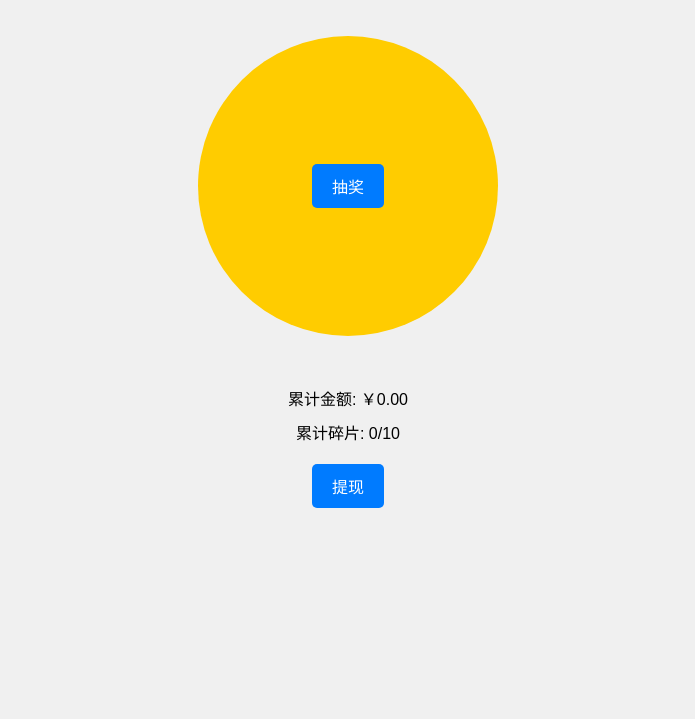
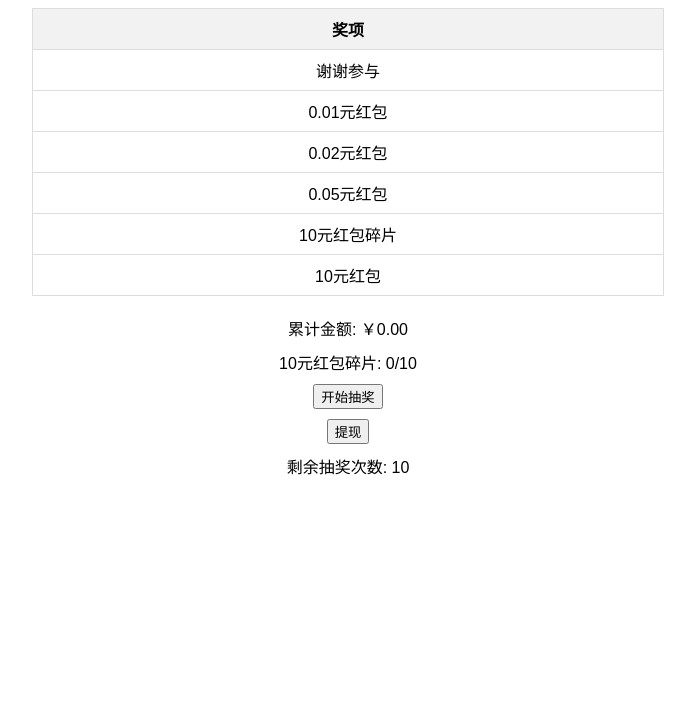
Before and after one commit to wentian-coder/wentian-coder.github.io, a plain HTML site: page index.html in a window 1280 px wide. Shown: the part 81-800 px from the top of the page, without its empty margins (292-987 px from the left). Drawn offline with Linux system fonts and the light colour scheme.

Commit message:
Update index.html

```diff
--- a/index.html
+++ b/index.html
@@ -3,117 +3,132 @@
 <head>
     <meta charset="UTF-8">
     <meta name="viewport" content="width=device-width, initial-scale=1.0">
-    <title>现金转盘抽奖</title>
+    <title>开心抽抽乐</title>
     <style>
         body {
             font-family: Arial, sans-serif;
-            background-color: #f0f0f0;
             text-align: center;
         }
-        .wheel {
-            width: 300px;
-            height: 300px;
-            background-color: #ffcc00;
-            border-radius: 50%;
-            margin: 50px auto;
-            position: relative;
-            display: flex;
-            justify-content: center;
-            align-items: center;
+        table {
+            width: 50%;
+            margin: 20px auto;
+            border-collapse: collapse;
         }
-        .button {
-            padding: 10px 20px;
-            font-size: 16px;
-            cursor: pointer;
-            background-color: #007bff;
-            color: white;
-            border: none;
-            border-radius: 5px;
+        th, td {
+            border: 1px solid #ddd;
+            padding: 8px;
         }
-        .result {
-            margin-top: 20px;
-            font-size: 18px;
+        th {
+            background-color: #f2f2f2;
         }
-        .total-amount, .total-fragments {
-            margin-top: 10px;
-            font-size: 16px;
-        }
-        .withdraw-button {
-            margin-top: 20px;
+        #result, #totalAmount, #fragments, #withdrawButton {
+            margin: 10px;
         }
     </style>
 </head>
 <body>
-    <h1>现金转盘抽奖</h1>
-    <div class="wheel">
-        <button class="button" onclick="spinWheel()">抽奖</button>
+    <h1>开心抽抽乐</h1>
+    <table>
+        <tr>
+            <th>奖项</th>
+        </tr>
+        <tr>
+            <td>谢谢参与</td>
+        </tr>
+        <tr>
+            <td>0.01元红包</td>
+        </tr>
+        <tr>
+            <td>0.02元红包</td>
+        </tr>
+        <tr>
+            <td>0.05元红包</td>
+        </tr>
+        <tr>
+            <td>10元红包碎片</td>
+        </tr>
+        <tr>
+            <td>10元红包</td>
+        </tr>
+    </table>
+    <div id="result"></div>
+    <div id="totalAmount">累计金额: ￥0.00</div>
+    <div id="fragments">10元红包碎片: 0/10</div>
+    <button onclick="startLottery()">开始抽奖</button>
+    <div id="withdrawButton">
+        <button onclick="withdraw()">提现</button>
     </div>
-    <div class="result" id="result"></div>
-    <div class="total-amount" id="total-amount">累计金额: ￥0.00</div>
-    <div class="total-fragments" id="total-fragments">累计碎片: 0/10</div>
-    <button class="withdraw-button button" onclick="withdraw()">提现</button>
+    <div id="chance">剩余抽奖次数: 10</div>
+    <div id="inputArea" style="display: none;">
+        <input type="text" id="passcode" placeholder="输入口令">
+        <button onclick="redeemChance()">获取一次抽奖机会</button>
+    </div>
 
     <script>
         let totalAmount = 0;
-        let totalFragments = 0;
-        let remainingChances = 10;
-
-        const prizes = [
-            { name: "谢谢参与", probability: 30 },
-            { name: "0.01元红包", amount: 0.01, probability: 20 },
-            { name: "0.02元红包", amount: 0.02, probability: 10 },
-            { name: "0.05元红包", amount: 0.05, probability: 5 },
-            { name: "10元红包碎片", probability: 34.9 },
-            { name: "10元红包", amount: 10, probability: 0.1 }
-        ];
+        let fragments = 0;
+        let chances = 10;
+        const prizes = ["谢谢参与", "0.01元红包", "0.02元红包", "0.05元红包", "10元红包碎片", "10元红包"];
+        let probabilities = [30, 20, 10, 0.1, 34.9, 0.1];
 
         function getRandomPrize() {
             let rand = Math.random() * 100;
-            let cumulativeProbability = 0;
-            for (let prize of prizes) {
-                cumulativeProbability += prize.probability;
-                if (rand <= cumulativeProbability) {
-                    return prize;
+            let cumulative = 0;
+            for (let i = 0; i < probabilities.length; i++) {
+                cumulative += probabilities[i];
+                if (rand < cumulative) {
+                    return prizes[i];
+                }
+            }
+            return prizes[prizes.length - 1]; // 防止意外情况，返回最后一个奖品
+        }
+
+        function startLottery() {
+            if (chances <= 0) {
+                document.getElementById('inputArea').style.display = 'block';
+                return;
+            }
+            chances--;
+            document.getElementById('chance').innerText = `剩余抽奖次数: ${chances}`;
+            let prize = getRandomPrize();
+            document.getElementById('result').innerText = `恭喜您获得: ${prize}`;
+            if (prize.includes("元红包") && prize !== "10元红包碎片") {
+                let amount = parseFloat(prize.split("元红包")[0]);
+                totalAmount += amount;
+                document.getElementById('totalAmount').innerText = `累计金额: ￥${totalAmount.toFixed(2)}`;
+            } else if (prize === "10元红包碎片") {
+                fragments++;
+                document.getElementById('fragments').innerText = `10元红包碎片: ${fragments}/10`;
+                if (fragments === 9) {
+                    alert("加油柯柯，离提现只差最后一步了！");
+                    probabilities = [30, 40, 20, 7, 2.9, 0.1];
+                } else if (fragments === 10) {
+                    totalAmount += 10;
+                    fragments = 0;
+                    probabilities = [30, 20, 10, 0.1, 34.9, 0.1];
+                    document.getElementById('totalAmount').innerText = `累计金额: ￥${totalAmount.toFixed(2)}`;
+                    document.getElementById('fragments').innerText = `10元红包碎片: ${fragments}/10`;
+                    alert("恭喜您获得10元红包");
                 }
             }
         }
 
-        function spinWheel() {
-            if (remainingChances <= 0) {
-                let input = prompt("请输入口令以获得一次抽奖机会");
-                if (input === "闻天哥哥好厉害") {
-                    remainingChances++;
-                } else {
-                    alert("口令错误，无法获得抽奖机会");
-                    return;
-                }
+        function redeemChance() {
+            let passcode = document.getElementById('passcode').value;
+            if (passcode === "闻天哥哥好厉害") {
+                chances++;
+                document.getElementById('chance').innerText = `剩余抽奖次数: ${chances}`;
+                document.getElementById('inputArea').style.display = 'none';
+            } else {
+                alert("口令错误，请重新输入");
             }
-
-            remainingChances--;
-            let prize = getRandomPrize();
-            if (prize.name === "10元红包碎片") {
-                totalFragments++;
-                if (totalFragments === 10) {
-                    totalAmount += 10;
-                    totalFragments = 0;
-                    document.getElementById("result").innerText = "恭喜您获得10元红包";
-                } else {
-                    document.getElementById("result").innerText = "恭喜您获得10元红包碎片";
-                }
-            } else if (prize.amount) {
-                totalAmount += prize.amount;
-                document.getElementById("result").innerText = "恭喜您获得" + prize.name;
-            } else {
-                document.getElementById("result").innerText = prize.name;
-            }
-
-            document.getElementById("total-amount").innerText = "累计金额: ￥" + totalAmount.toFixed(2);
-            document.getElementById("total-fragments").innerText = "累计碎片: " + totalFragments + "/10";
         }
 
         function withdraw() {
             if (totalAmount >= 10) {
                 alert("提现成功");
+                totalAmount = 0; // 清零累计金额
+                document.getElementById('totalAmount').innerText = `累计金额: ￥${totalAmount.toFixed(2)}`;
             } else {
                 alert("金额未满10元，柯柯再接再厉");
             }
```
